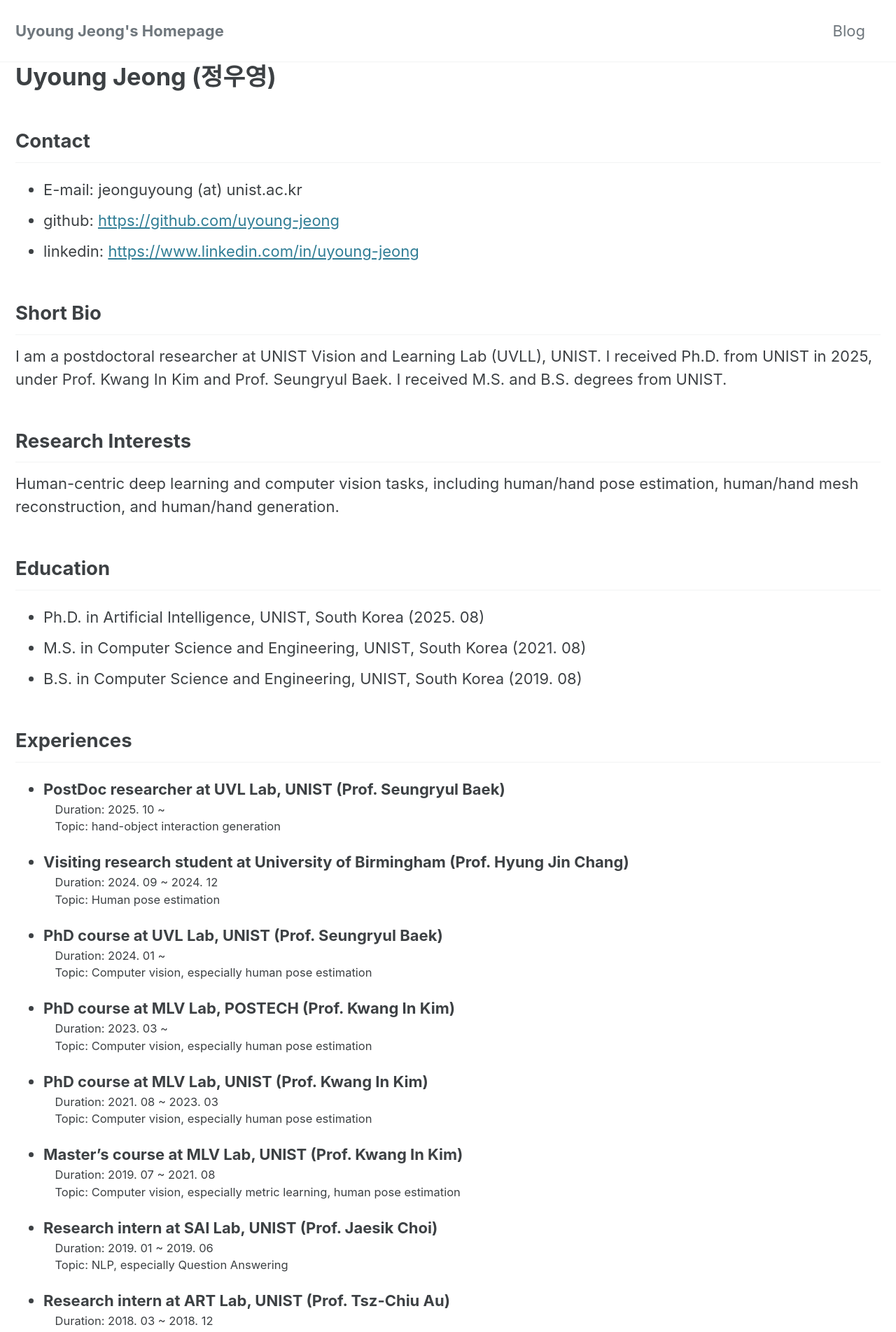
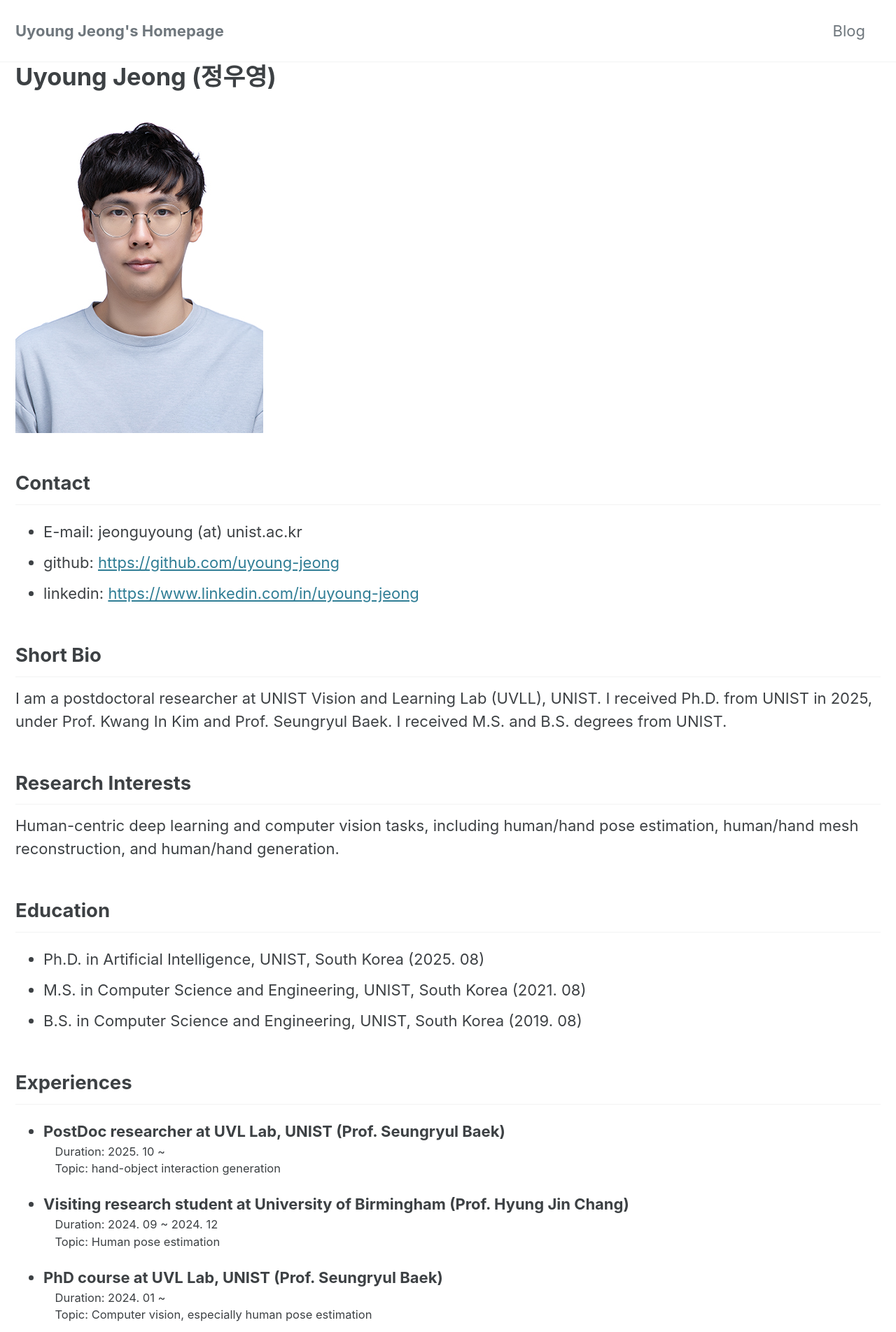
Before and after one commit to uyoung-jeong/uyoung-jeong.github.io, a Jekyll site: the page built from _pages/home.md, in a window 1280 px wide. Shown: the top 1904 px of the page at 70% size. Built offline with Jekyll 4.4.1, drawn with Linux system fonts in a browser that asks for light colours; cached includes are drawn as plain includes.

Commit message:
profile image

```diff
--- a/_pages/home.md
+++ b/_pages/home.md
@@ -11,6 +11,7 @@ sidebar:
 ---
 
 # Uyoung Jeong (정우영)
+<img src="/assets/images/profile.jpg" width="354">
 
 ## Contact
 - E-mail: jeonguyoung (at) unist.ac.kr
```
Also changed, not shown: assets/images/profile.jpg (added).
